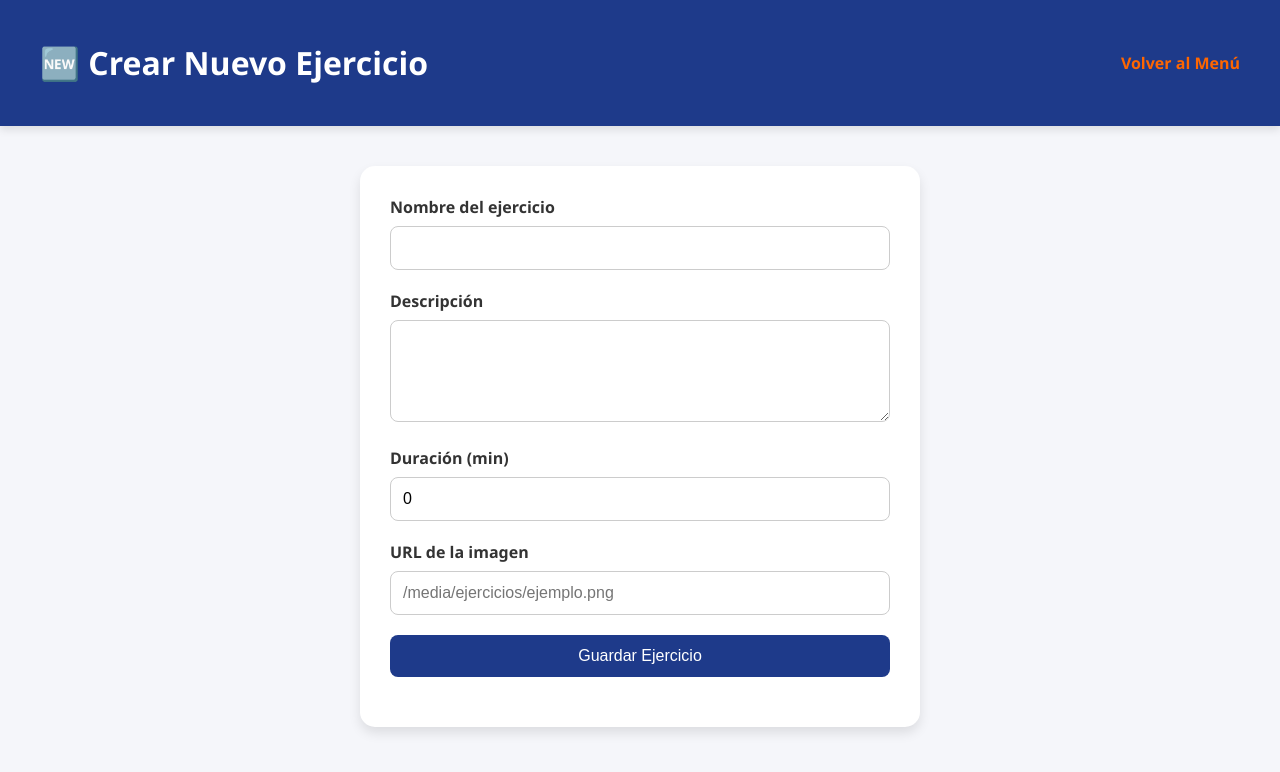
After one commit to Ikerpc123/TraiNoob, a Spring Boot app: page /entrenador/crear-ejercicio in a window 1280 px wide. The commit adds this page. Shown: the top 772 px of the page. Run offline with Spring Boot 4, Linux system fonts and the light colour scheme; the visitor is signed in with stand-in values (Sample User, id 1); some of the project's set-up classes (security, data sources, template engines, error pages and the like) are left out, and stand-ins take their place.

Commit message:
Creación de Ejercicios

```diff
--- a/src/main/java/com/ikerpc123/trainoob/controlador/EjercicioController.java
+++ b/src/main/java/com/ikerpc123/trainoob/controlador/EjercicioController.java
@@ -4,8 +4,11 @@ import org.springframework.beans.factory.annotation.Autowired;
 import org.springframework.stereotype.Controller;
 import org.springframework.ui.Model;
 import org.springframework.web.bind.annotation.GetMapping;
+import org.springframework.web.bind.annotation.ModelAttribute;
+import org.springframework.web.bind.annotation.PostMapping;
 import org.springframework.web.bind.annotation.RequestMapping;
 
+import com.ikerpc123.trainoob.modelo.Ejercicio;
 import com.ikerpc123.trainoob.servicio.EjercicioService;
 
 @Controller
@@ -21,4 +24,16 @@ public class EjercicioController {
         return "bibliotecaEjercicios";
     }
 
+    @GetMapping("/crear-ejercicio")
+    public String mostrarFormulario(Model model) {
+        model.addAttribute("ejercicio", new Ejercicio());
+        return "crearEjercicio";
+    }
+
+    @PostMapping("/crear-ejercicio")
+    public String crearEjercicio(@ModelAttribute("ejercicio") Ejercicio ejercicio) {
+        ejercicioService.guardar(ejercicio);
+        return "redirect:/entrenador/biblioteca-ejercicios";
+    }
+
 }
--- a/src/main/java/com/ikerpc123/trainoob/servicio/EjercicioService.java
+++ b/src/main/java/com/ikerpc123/trainoob/servicio/EjercicioService.java
@@ -8,5 +8,7 @@ public interface EjercicioService {
 
 	List<Ejercicio> obtenerTodos();
 
+	Ejercicio guardar(Ejercicio ejercicio);
+
 
 }
--- /dev/null
+++ b/src/main/resources/templates/crearEjercicio.html
@@ -0,0 +1,48 @@
+<!DOCTYPE html>
+<html lang="es" xmlns:th="http://www.thymeleaf.org">
+<head>
+    <meta charset="UTF-8">
+    <title>Crear Ejercicio</title>
+    <link rel="stylesheet" href="/css/formulario.css">
+</head>
+<body>
+
+<header>
+    <div class="container">
+        <h1>🆕 Crear Nuevo Ejercicio</h1>
+        <a href="/menuEntrenador">Volver al Menú</a>
+    </div>
+</header>
+
+<main>
+    <div class="form-container">
+        <form th:action="@{/entrenador/crear-ejercicio}" method="post" th:object="${ejercicio}">
+            <div class="form-group">
+                <label>Nombre del ejercicio</label>
+                <input type="text" th:field="*{nombre}" required>
+            </div>
+
+            <div class="form-group">
+                <label>Descripción</label>
+                <textarea th:field="*{descripcion}" rows="4" required></textarea>
+            </div>
+
+            <div class="form-group">
+                <label>Duración (min)</label>
+                <input type="number" th:field="*{duracion}" required>
+            </div>
+
+            <div class="form-group">
+                <label>URL de la imagen</label>
+                <input type="text" th:field="*{imagenUrl}" placeholder="/media/ejercicios/ejemplo.png">
+            </div>
+
+            <div class="form-group">
+                <button type="submit">Guardar Ejercicio</button>
+            </div>
+        </form>
+    </div>
+</main>
+
+</body>
+</html>
--- a/src/main/resources/templates/menuEntrenador.html
+++ b/src/main/resources/templates/menuEntrenador.html
@@ -35,7 +35,7 @@
             <div class="menu-item">
                 <h3>Gestión de Ejercicios</h3>
                 <ul>
-                    <li><a th:href="@{/ejercicios/crear}">Crear Ejercicio</a></li>
+                    <li><a th:href="@{/entrenador/crear-ejercicio}">➕ Crear nuevo ejercicio</a></li>
                     <li><a th:href="@{/entrenador/biblioteca-ejercicios}">📚 Ver Biblioteca de Ejercicios</a></li>
                 </ul>
             </div>
```
Also changed, not shown: src/main/java/com/ikerpc123/trainoob/servicioImpl/EjercicioServImpl.java (+6 -1 lines).
